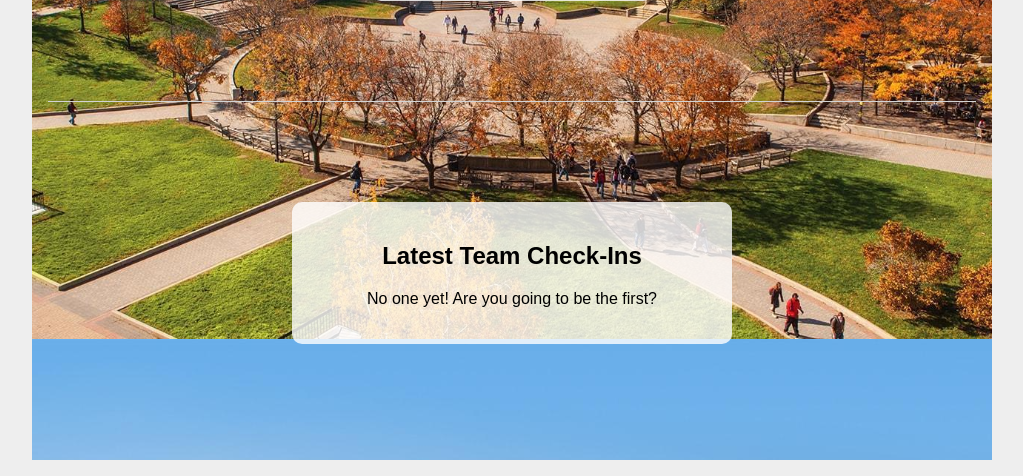
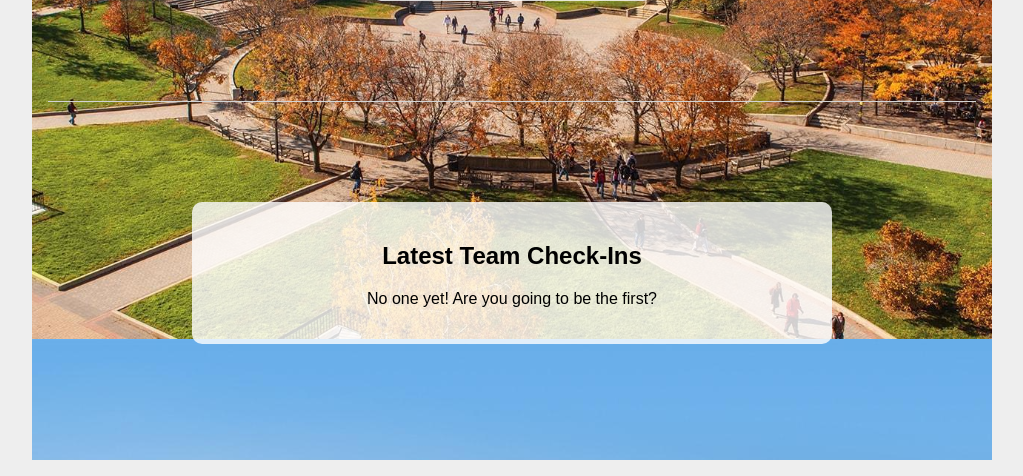
Before and after one commit to donalus/iot_lab_game, a Flask app: page / in a window 1280 px wide. Shown: the part 477-953 px from the top of the page, without its empty margins (128-1151 px from the left). Run offline with Flask 3, Linux system fonts and the light colour scheme; data that the repository does not hold is empty.

Commit message:
minor css tweak

```diff
--- a/iotgame/static/style.css
+++ b/iotgame/static/style.css
@@ -32,7 +32,7 @@ body {
     padding: 20px;
     border-radius: 10px;
     margin: 100px auto;
-    max-width: 400px;
+    max-width: 600px;
 }
 .container ol {
     text-align: left;
```
